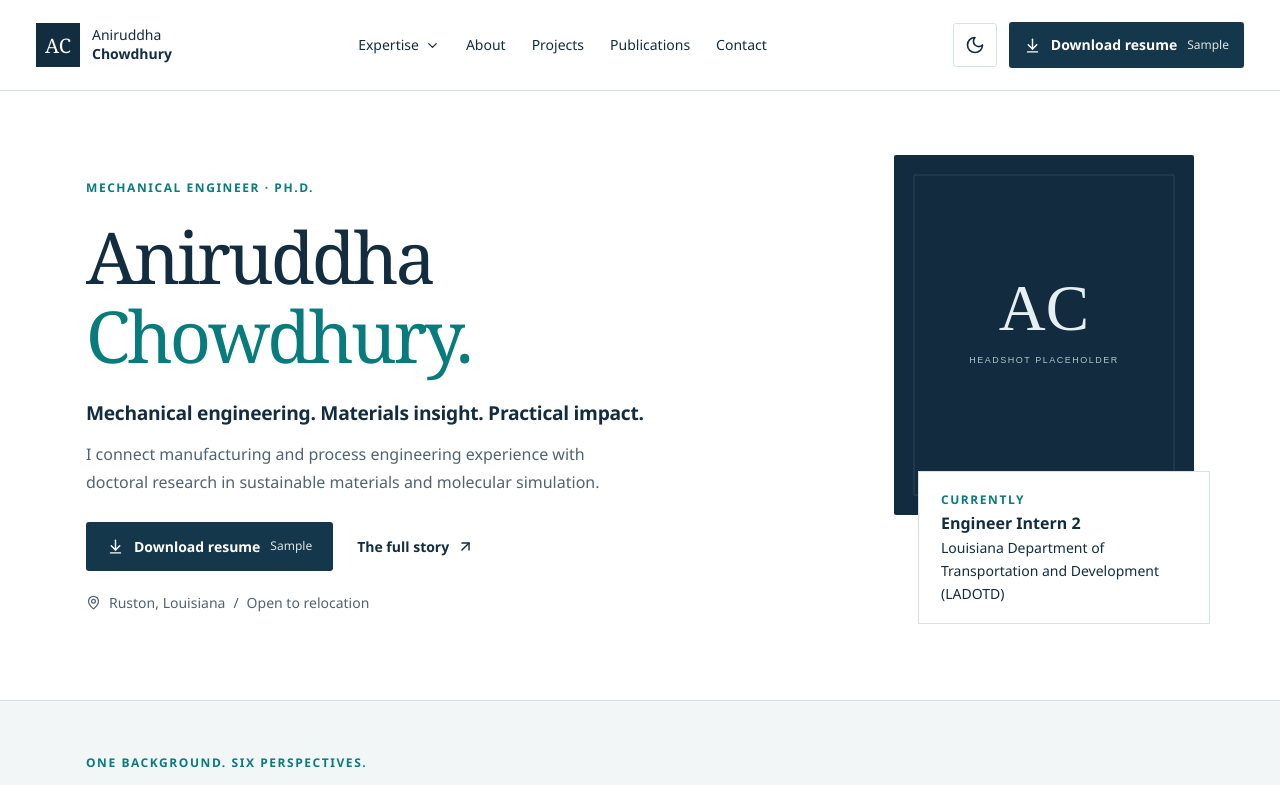
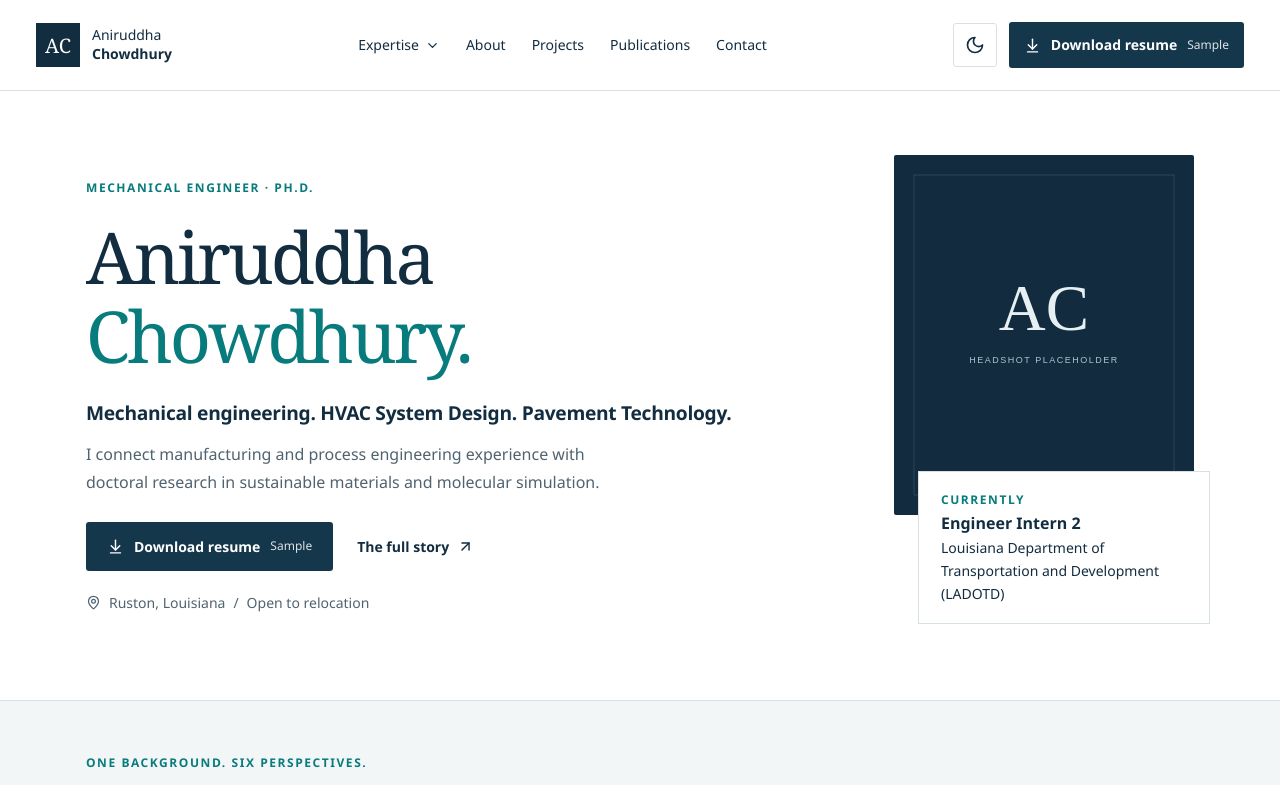
Before and after one commit to anibonny93/portfolio, a Next.js app: page / in a window 1280 px wide. Shown: the top 785 px of the page. Built offline with nearby package versions, Linux system fonts and the light colour scheme; no server answers.

Commit message:
Update portfolio.ts

```diff
--- a/data/portfolio.ts
+++ b/data/portfolio.ts
@@ -5,11 +5,11 @@ export type Track = { id: TrackId; name: string; short: string; headline: string
 export const profile = {
   name: 'Aniruddha Chowdhury', initials: 'AC', location: 'Ruston, Louisiana', relocation: 'Open to relocation',
   role: 'Engineer Intern 2', organization: 'Louisiana Department of Transportation and Development (LADOTD)',
-  positioning: 'Mechanical engineering. Materials insight. Practical impact.',
+  positioning: 'Mechanical engineering. HVAC System Design. Pavement Technology.',
   introduction: 'I connect manufacturing and process engineering experience with doctoral research in sustainable materials and molecular simulation.',
-  email: '', // EDIT: e.g. name@example.com. Blank values display an honest placeholder.
-  phone: '', // EDIT: international format, e.g. +1 555 555 5555
-  linkedin: '', github: '', scholar: '', // EDIT: full https:// URLs
+  email: 'ani.nitjsr@gmail.com', // EDIT: e.g. name@example.com. Blank values display an honest placeholder.
+  phone: '+1-(469)-493-2577', // EDIT: international format, e.g. +1 555 555 5555
+  linkedin: 'https://www.linkedin.com/in/aniruddha93/', github: 'https://github.com/anibonny93', scholar: 'https://scholar.google.com/citations?user=mviTyTkAAAAJ&hl=en', // EDIT: full https:// URLs
   headshot: '/headshot.svg', headshotAlt: 'AC monogram — headshot placeholder', // Replace asset and alt text together.
   resume: '/resumes/general.pdf', resumeIsPlaceholder: true, // Set false after replacing ALL seven PDFs.
   siteUrl: 'https://example.com', // EDIT: production URL, including repository path for GitHub Pages; env overrides it.
```
